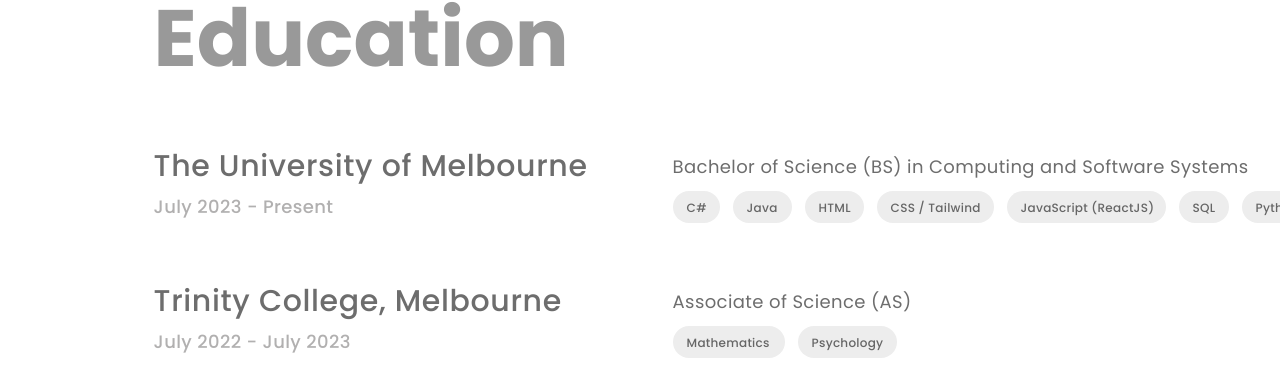
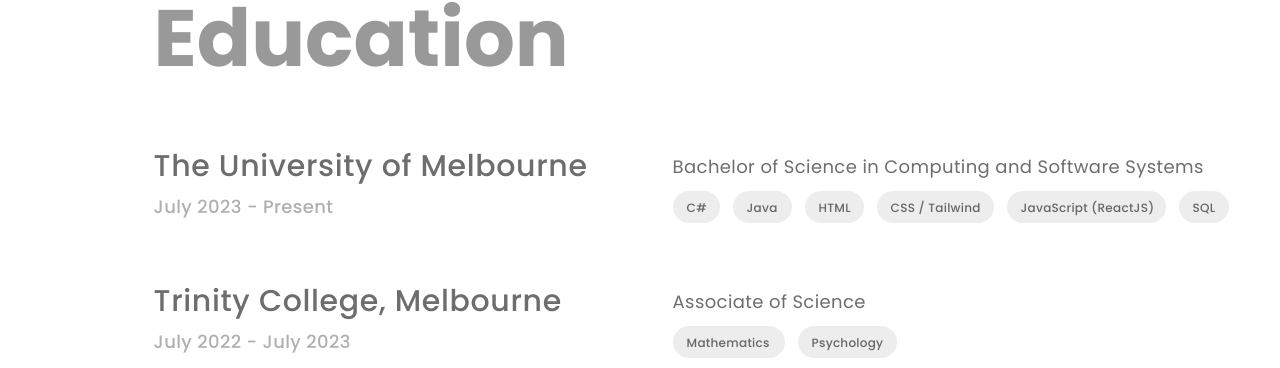
Before and after one commit to ngraciella/ngraciella.github.io, a React (Vite) app: page / in a window 1280 px wide. Shown: the part 891-1259 px from the top of the page. Built offline with nearby package versions, Linux system fonts and the light colour scheme; a web font is replaced by a local one.

Commit message:
fix some formatting

```diff
--- a/src/screens/Portfolio/sections/EducationSection/EducationSection.tsx
+++ b/src/screens/Portfolio/sections/EducationSection/EducationSection.tsx
@@ -11,13 +11,13 @@
   const educationData: EducationEntry[] = [
     {
       institution: "The University of Melbourne",
-      degree: "Bachelor of Science (BS) in Computing and Software Systems",
+      degree: "Bachelor of Science in Computing and Software Systems",
       period: "July 2023 - Present",
-      skills: ["C#", "Java", "HTML", "CSS / Tailwind", "JavaScript (ReactJS)", "SQL", "Python"],
+      skills: ["C#", "Java", "HTML", "CSS / Tailwind", "JavaScript (ReactJS)", "SQL"],
     },
     {
       institution: "Trinity College, Melbourne",
-      degree: "Associate of Science (AS)",
+      degree: "Associate of Science",
       period: " July 2022 - July 2023",
       skills: ["Mathematics", "Psychology"],
     },
@@ -76,8 +76,6 @@
                                   ? "159px"
                                     : skill === "SQL"
                                       ? "50px"
-                                        : skill === "Python"
-                                        ? "69px"
                                           : skill === "Mathematics"
                                             ? "112px"
                                             : skill === "Psychology"
--- a/src/screens/Portfolio/sections/HeaderSection/HeaderSection.tsx
+++ b/src/screens/Portfolio/sections/HeaderSection/HeaderSection.tsx
@@ -91,7 +91,7 @@
       </div>
 
       <nav
-        className="absolute top-[60px] left-[660px] w-[467px] h-6 flex"
+        className="absolute top-[60px] left-[40%] w-[467px] h-6 flex"
         aria-label="Main navigation"
       >
         {navigationLinks.map((link, index) => (
--- a/src/screens/Portfolio/sections/ProjectsSection/ProjectsSection.tsx
+++ b/src/screens/Portfolio/sections/ProjectsSection/ProjectsSection.tsx
@@ -44,7 +44,7 @@
 
         <div className="w-[1301px] h-[494px] relative mt-[5rem]">
           <a
-            className="absolute top-[440px] left-[742px] w-[411px] [font-family:'Poppins',Helvetica] font-normal text-[#6d6d6d] text-lg tracking-[0.39px] leading-[33px] underline hover:text-[#999999] transition-colors"
+            className="absolute top-[440px] left-[55%] w-[411px] [font-family:'Poppins',Helvetica] font-normal text-[#6d6d6d] text-lg tracking-[0.39px] leading-[33px] underline hover:text-[#999999] transition-colors"
             href="https://edens-group.vercel.app"
             rel="noopener noreferrer"
             target="_blank"
@@ -53,17 +53,17 @@
             https://edens-group.vercel.app
           </a>
 
-          <p className="absolute top-[247px] left-[742px] w-[411px] [font-family:'Poppins',Helvetica] font-normal text-[#6d6d6d] text-lg tracking-[0.39px] leading-[33px]">
+          <p className="absolute top-[247px] left-[55%] w-[411px] [font-family:'Poppins',Helvetica] font-normal text-[#6d6d6d] text-lg tracking-[0.39px] leading-[33px]">
             Designed Willie, an AI virtual assistant, for The Victorian Collaborative Centre
             to help people find the nearest mental health
             services near their locations in Australia
           </p>
 
-          <div className="absolute top-[171px] left-[742px] w-[540px] [font-family:'Poppins',Helvetica] font-normal text-[#6d6d6d] text-xl tracking-[0.39px] leading-[33px]">
+          <div className="absolute top-[171px] left-[55%] w-[540px] [font-family:'Poppins',Helvetica] font-normal text-[#6d6d6d] text-xl tracking-[0.39px] leading-[33px]">
             FRONTEND DEVELOPER
           </div>
 
-          <h3 className="absolute top-0.5 left-[742px] [font-family:'Poppins',Helvetica] font-bold text-[#999999] text-[57px] tracking-[-0.26px] leading-[normal] whitespace-pre-line">
+          <h3 className="absolute top-0.5 left-[55%] [font-family:'Poppins',Helvetica] font-bold text-[#999999] text-[57px] tracking-[-0.26px] leading-[normal] whitespace-pre-line">
             Willie: Virtual<br />Assistant
           </h3>
 
```
